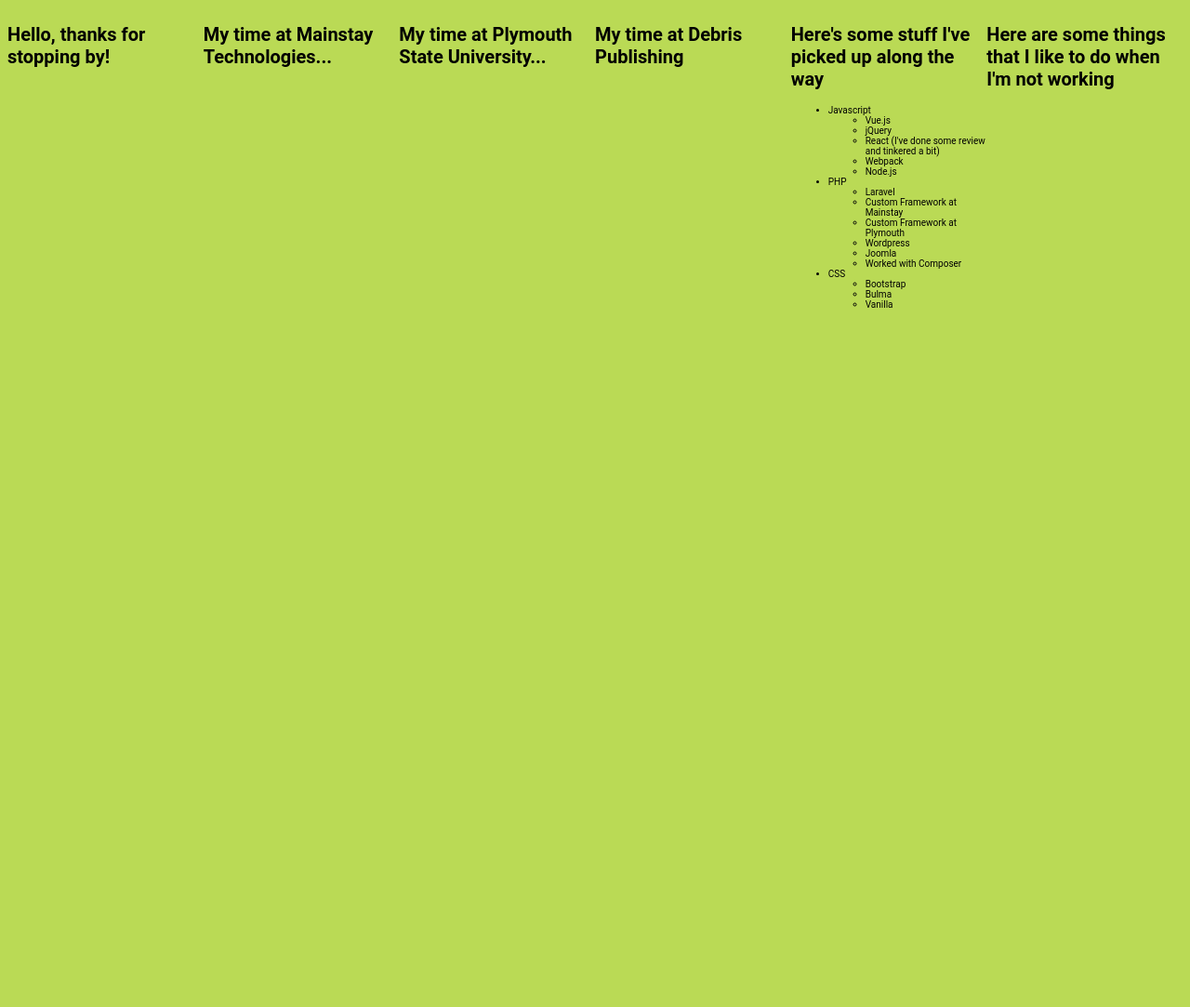
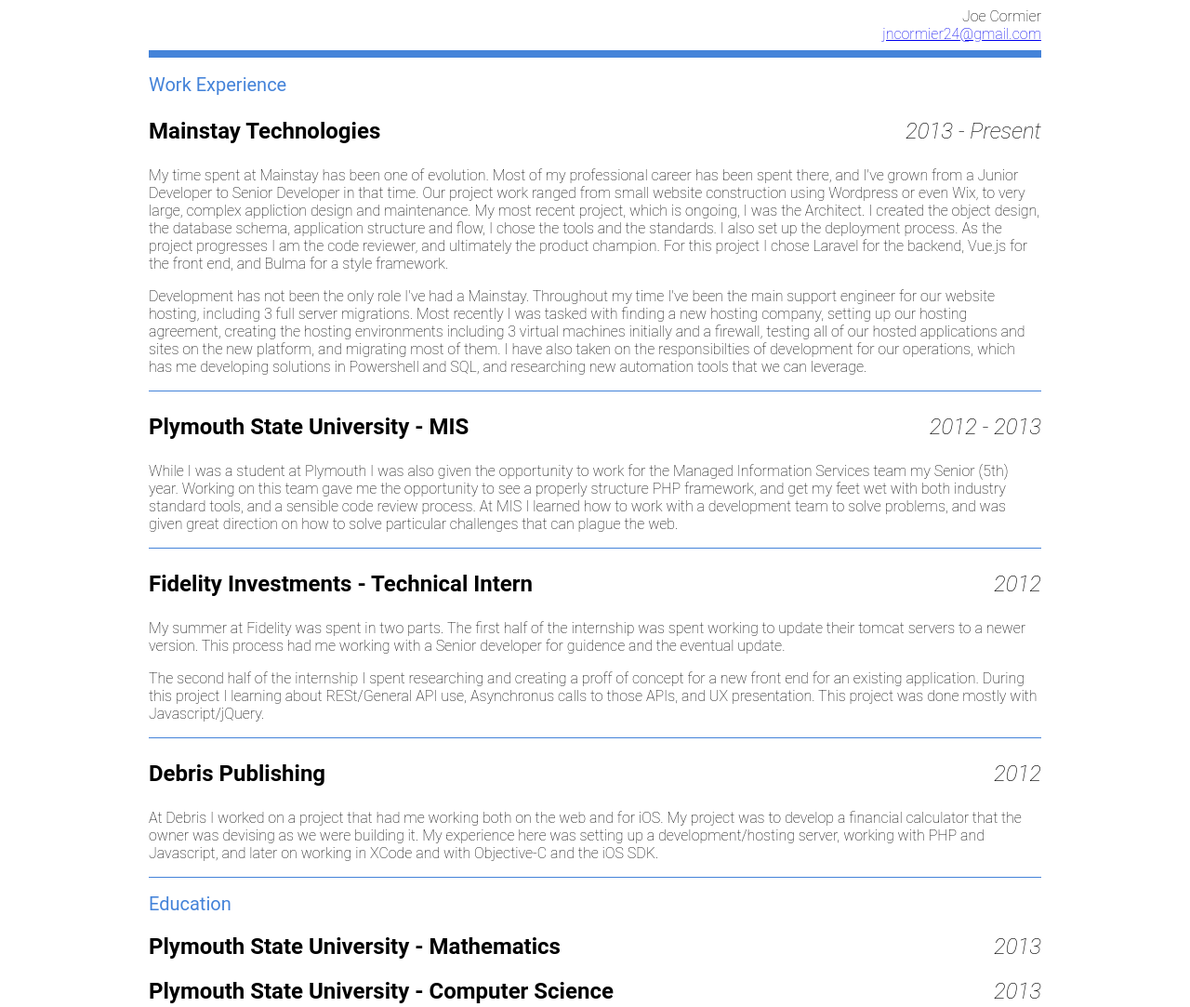
Before and after one commit to jncormier24/jncormier24.github.io, a plain HTML site: page index.html in a window 1280 px wide. Shown: the top 1083 px of the page at 93% size. Before the commit the page ends 800 px from the top, so only its background shows below. Drawn offline with Linux system fonts and the light colour scheme.

Commit message:
redid layout

```diff
--- a/index.html
+++ b/index.html
@@ -3,75 +3,58 @@
 <head>
 	<meta charset="UTF-8">
 	<title>Joe's Resumé</title>
+	<link rel="stylesheet" href="style.css">
 </head>
 <body>
-	<style>
-		body {
-			box-sizing: border-box;
-			font-size: 10px;
-			background: #bada55;
-			font-family: 'Roboto', sans-serif;
-		}
-		div#app {
-			display: flex;
-		}
-		section {
-			flex: 1;
-			width: 100%;
-		}
-		section h2 {
-			font-size: 2em;
-		}
-	</style>
 	<div id="app">
-		<section id="greeting">
-			<h2>Hello, thanks for stopping by!</h2>
-		</section>
+		<header>
+			<div id="left">Joe Cormier</div>
+			<div id="right"><a href="jncormier24@gmail.com">jncormier24@gmail.com</a></div>
+		</header>
+		<div id="content">
+			<section id="work">
+				<h2 class="header2">Work Experience</h2>
 				<section id="mainstay">
-			<h2>My time at Mainstay Technologies...</h2>
+					<h1 class="header1">Mainstay Technologies <span class="time">2013 - Present</span></h1>
+					<p>My time spent at Mainstay has been one of evolution. Most of my professional career has been spent there, and I've grown from a Junior Developer to Senior Developer in that time. Our project work ranged from small website construction using Wordpress or even Wix, to very large, complex appliction design and maintenance. My most recent project, which is ongoing, I was the Architect. I created the object design, the database schema, application structure and flow, I chose the tools and the standards. I also set up the deployment process. As the project progresses I am the code reviewer, and ultimately the product champion. For this project I chose Laravel for the backend, Vue.js for the front end, and Bulma for a style framework.</p>
+					<p>Development has not been the only role I've had a Mainstay. Throughout my time I've been the main support engineer for our website hosting, including 3 full server migrations. Most recently I was tasked with finding a new hosting company, setting up our hosting agreement, creating the hosting environments including 3 virtual machines initially and a firewall, testing all of our hosted applications and sites on the new platform, and migrating most of them. I have also taken on the responsibilties of development for our operations, which has me developing solutions in Powershell and SQL, and researching new automation tools that we can leverage.</p>
 				</section>
 				<section id="plymouth">
-			<h2>My time at Plymouth State University...</h2>
+					<h1 class="header1">Plymouth State University - MIS <span class="time">2012 - 2013</span></h1>
+					<p>While I was a student at Plymouth I was also given the opportunity to work for the Managed Information Services team my Senior (5th) year. Working on this team gave me the opportunity to see a properly structure PHP framework, and get my feet wet with both industry standard tools, and a sensible code review process. At MIS I learned how to work with a development team to solve problems, and was given great direction on how to solve particular challenges that can plague the web.</p>
+				</section>
+				<section id="fidelity">
+					<h1 class="header1">Fidelity Investments - Technical Intern <span class="time">2012</span></h1>
+					<p>My summer at Fidelity was spent in two parts. The first half of the internship was spent working to update their tomcat servers to a newer version. This process had me working with a Senior developer for guidence and the eventual update.</p>
+					<p>The second half of the internship I spent researching and creating a proff of concept for a new front end for an existing application. During this project I learning about RESt/General API use, Asynchronus calls to those APIs, and UX presentation. This project was done mostly with Javascript/jQuery.</p>
 				</section>
 				<section id="debris">
-			<h2>My time at Debris Publishing</h2>
+					<h1 class="header1">Debris Publishing <span class="time">2012</span></h1>
+					<p>At Debris I worked on a project that had me working both on the web and for iOS. My project was to develop a financial calculator that the owner was devising as we were building it. My experience here was setting up a development/hosting server, working with PHP and Javascript, and later on working in XCode and with Objective-C and the iOS SDK.</p>
 				</section>
-		<section id="knowledge">
-			<h2>Here's some stuff I've picked up along the way</h2>
-			<ul>
-				<li>Javascript
-					<ul>
-						<li>Vue.js</li>
-						<li>jQuery</li>
-						<li>React (I've done some review and tinkered a bit)</li>
-						<li>Webpack</li>
-						<li>Node.js</li>
-					</ul>
-				</li>
-				<li>
-					PHP
-					<ul>
-						<li>Laravel</li>
-						<li>Custom Framework at Mainstay</li>
-						<li>Custom Framework at Plymouth</li>
-						<li>Wordpress</li>
-						<li>Joomla</li>
-						<li>Worked with Composer</li>
-					</ul>
-				</li>
-				<li>
-					CSS
-					<ul>
-						<li>Bootstrap</li>
-						<li>Bulma</li>
-						<li>Vanilla</li>
-					</ul>
-				</li>
-			</ul>
+			</section>
+			<section id="academics">
+				<h2 class="header2">Education</h2>
+				<h1 class="header1">Plymouth State University - Mathematics <span class="time">2013</span></h1>
+				<h1 class="header1">Plymouth State University - Computer Science <span class="time">2013</span></h1>
+			</section>
+			<section id="skills">
+				<h2 class="header2">Skills</h2>
+				<p><div class="label">Javascript</div>Vue, React, jQuery</p>
+				<p><div class="label">PHP</div>Laravel, Wordpress, Joomla, Custom Framework</p>
+				<p><div class="label">CSS</div>Bootstrap, Bulma</p>
+				<p><div class="label">SQL</div>MySQL, MSSQL</p>
+				<p><div class="label">MISC</div>Linux, Bash, Powershell, LabTech, Ansible</p>
 			</section>
 			<section id="interests">
-			<h2>Here are some things that I like to do when I'm not working</h2>
+				<h2 class="header2">Interests</h2>
+				<p>Outside of work I enjoy spending time with my Girlfriend and our Holland Lop Rabbit Loop. I am an avid Boston Sports fan and enjoy catching a game when I can. I enjoy learning as much as possible, whether it's new technologies or a new piece of music on guitar I am always thinking about what's coming up next.</p>
 			</section>
+		</div>
+		<footer>
+			<div id="left"></div>
+			<div id="right"></div>
+		</footer>
 	</div>
 </body>
 </html>
--- /dev/null
+++ b/style.css
@@ -0,0 +1,55 @@
+:root {
+	--blue: #4483d9;
+};
+
+html {
+	box-sizing: border-box;
+}
+
+*, *:before, *:after {
+	box-sizing: inherit;
+}
+
+body {
+	font-family: 'Roboto', sans-serif;
+	font-weight: 200;
+	display: flex;
+	justify-content: center;
+}
+
+div#app {
+	width: 960px;
+}
+
+header {
+	text-align: right;
+	border-bottom: .5em solid #4483d9;
+	padding-bottom: .5em;
+}
+
+section {
+	width: 100%;
+	border-bottom: 1px solid #4483d9;
+}
+
+section:last-child {
+	border: none;
+}
+
+
+.header1 { font-size: 1.5em; }
+.header2 {
+	font-size: 1.25em;
+	color: #4483d9;
+	font-weight: 400;
+}
+
+.time {
+	font-style: italic;
+	float: right;
+	font-weight: 100;
+}
+.label {
+	font-weight: bold;
+	font-size: 1.1em;
+}
```
Lines whose indentation alone changed are shown as unchanged.
